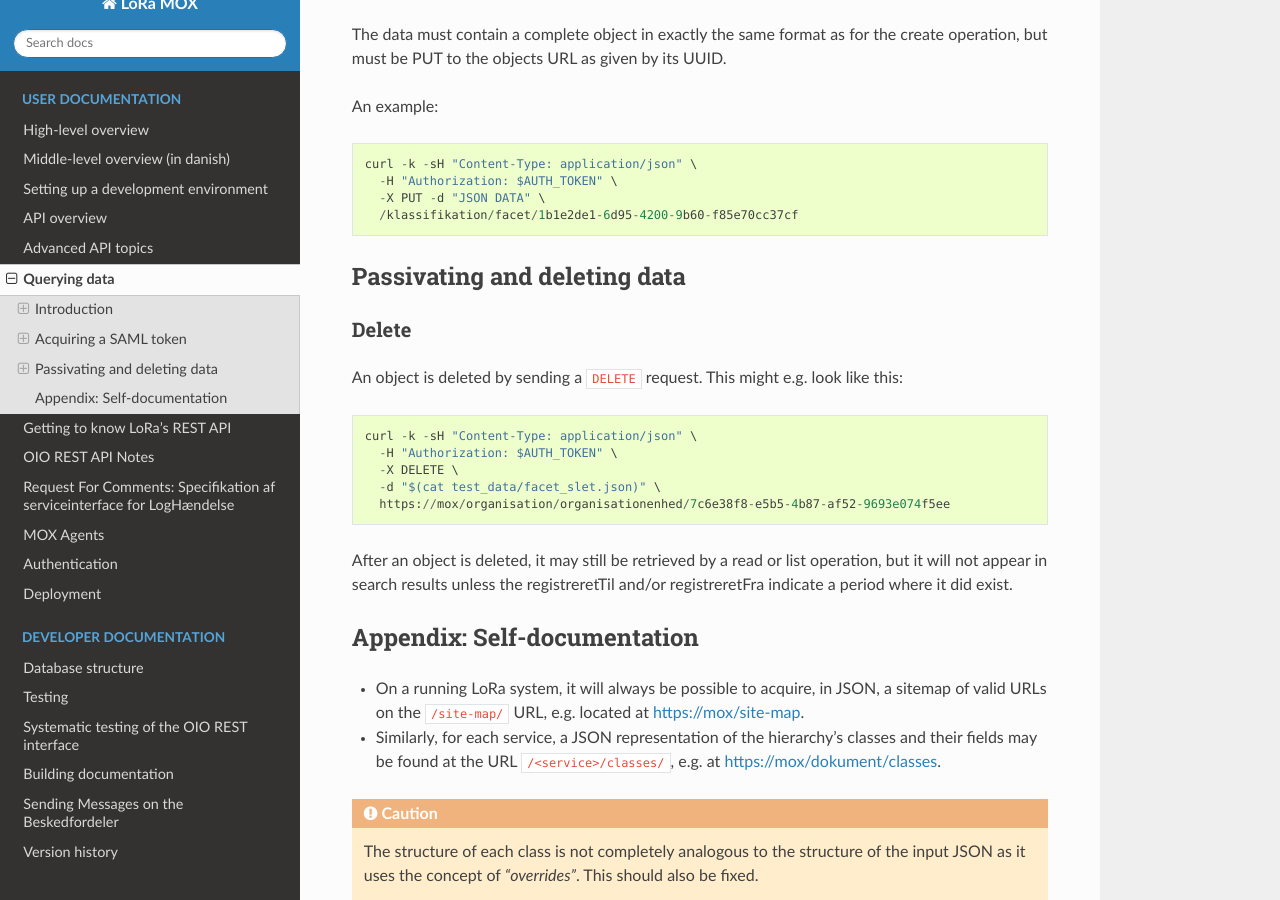
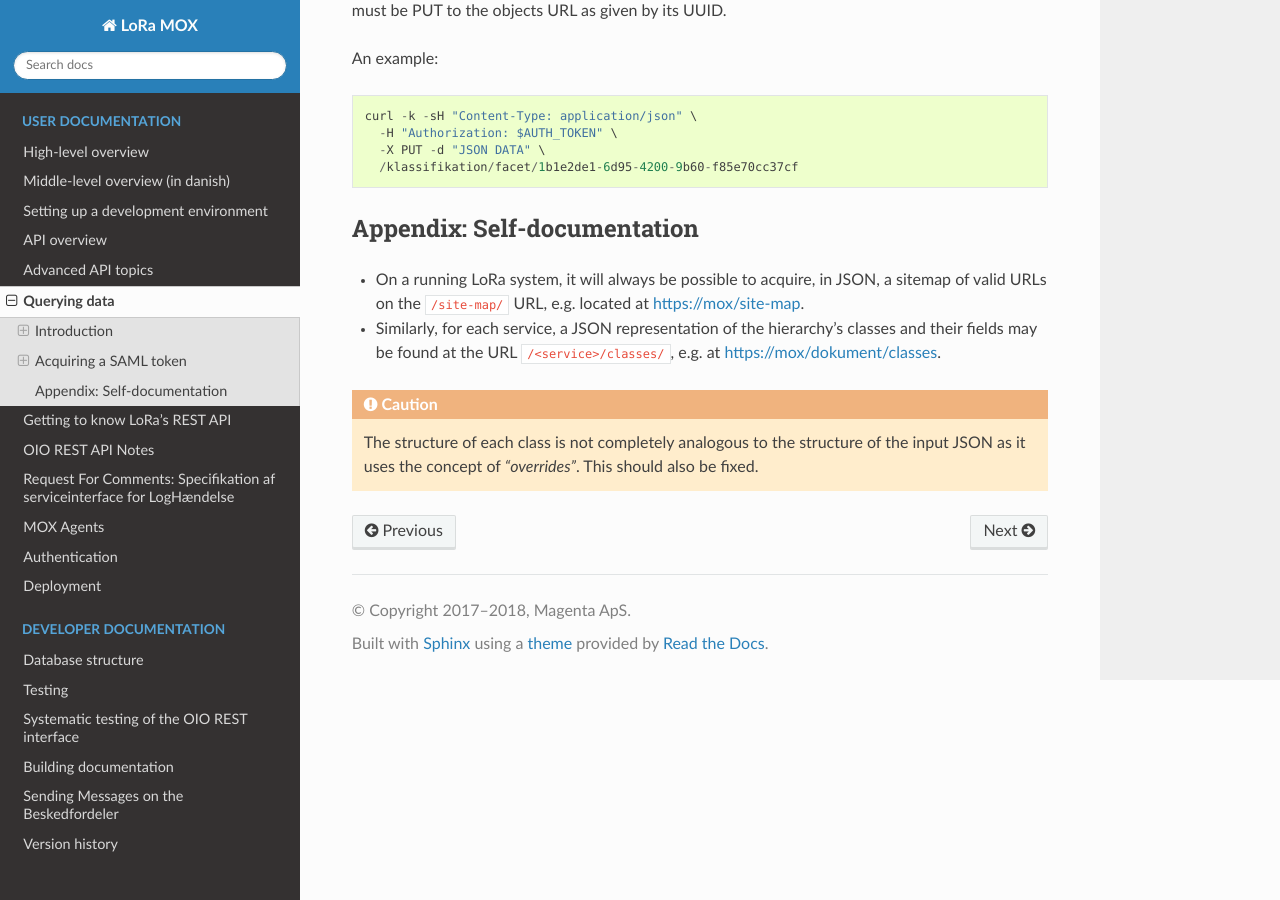
Before and after one commit to magenta-aps/mox, a Sphinx documentation site: the page built from doc/user/querying-data.rst, in a window 1280 px wide and 900 px high, scrolled down 1819 px. Built offline with Sphinx 7.4.7 and the Read the Docs theme 2.0.0, drawn with Linux system fonts in a browser that asks for light colours; some of the changed text lies outside the part shown.

```diff
--- a/doc/user/querying-data.rst
+++ b/doc/user/querying-data.rst
@@ -95,27 +95,6 @@
       /klassifikation/facet/1b1e2de1-6d95-4200-9b60-f85e70cc37cf
 
 
-Passivating and deleting data
-+++++++++++++++++++++++++++++
-
-
-Delete
-------
-
-An object is deleted by sending a ``DELETE`` request. This might e.g.
-look like this::
-
-    curl -k -sH "Content-Type: application/json" \
-      -H "Authorization: $AUTH_TOKEN" \
-      -X DELETE \
-      -d "$(cat test_data/facet_slet.json)" \
-      https://mox/organisation/organisationenhed/7c6e38f8-e5b5-4b87-af52-9693e074f5ee
-
-After an object is deleted, it may still be retrieved by a read or list
-operation, but it will not appear in search results unless the
-registreretTil and/or registreretFra indicate a period where it did
-exist.
-
 Appendix: Self-documentation
 ++++++++++++++++++++++++++++
 
```
Also changed, not shown: doc/user/api-overview.rst (+12 -0 lines).
